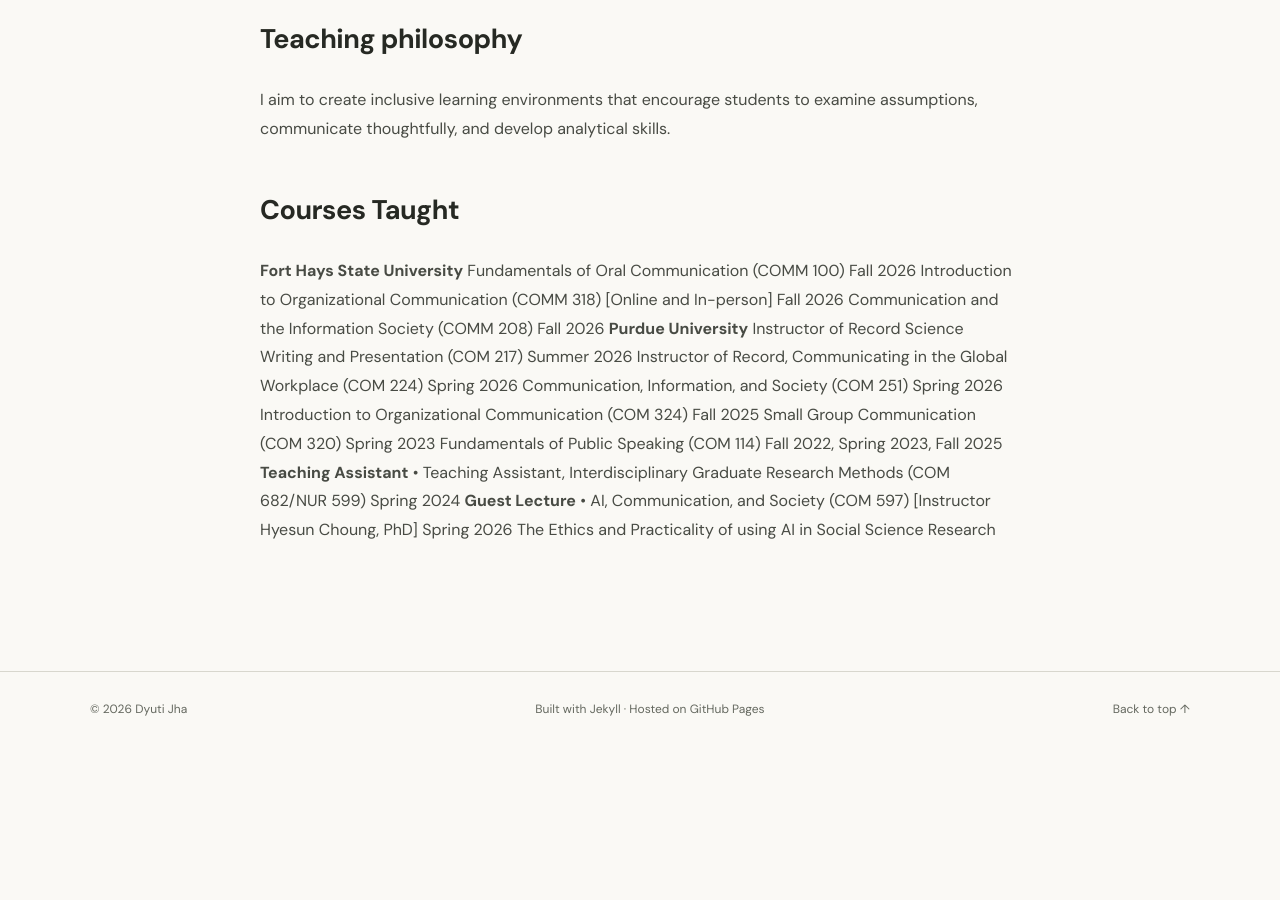
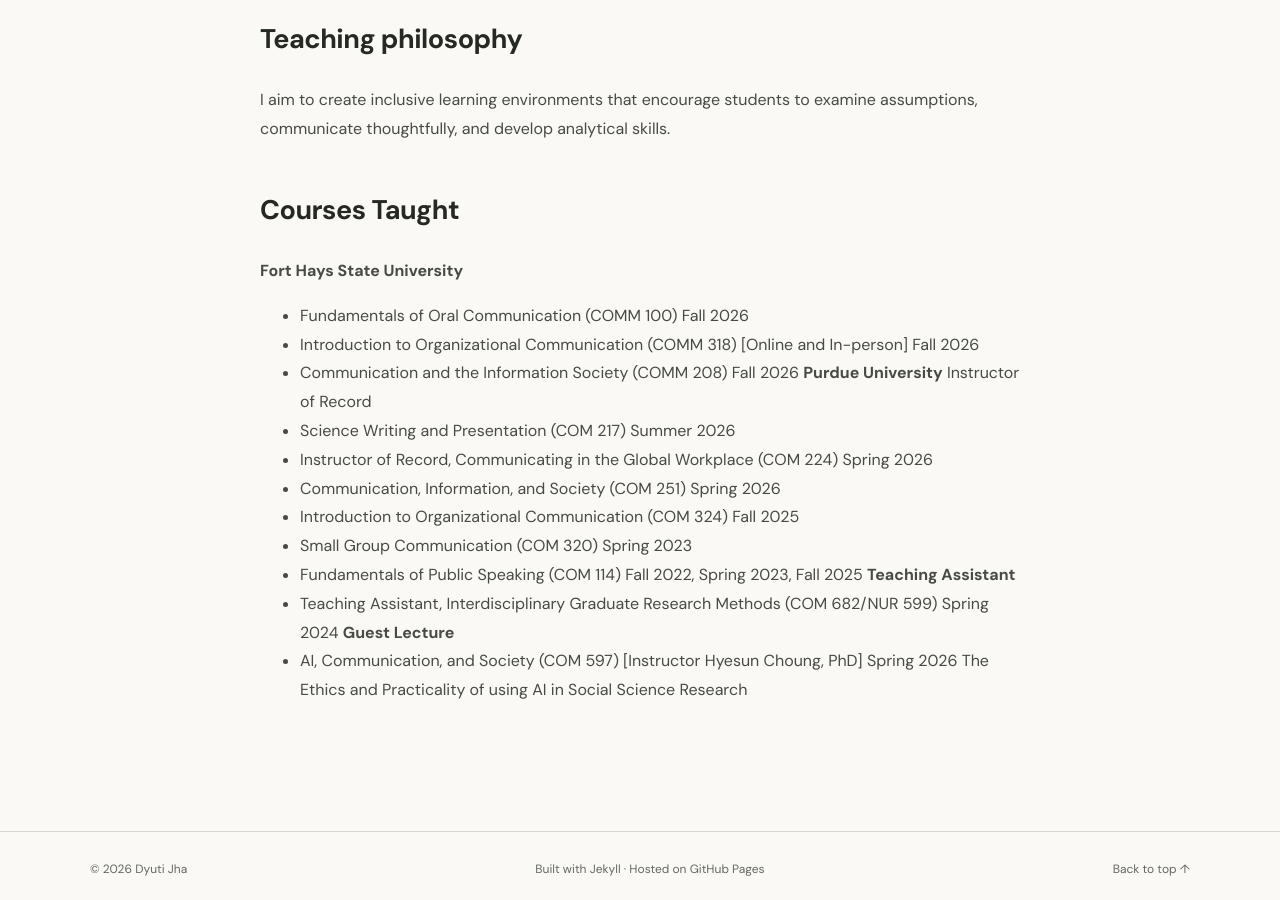
Before and after one commit to dyutij/dyutij.github.io, a Jekyll site: the page built from teaching.md, in a window 1280 px wide and 900 px high, scrolled down 875 px. Built offline with Jekyll 4.4.1, drawn with Linux system fonts in a browser that asks for light colours; some web fonts are replaced; before the commit the page ends 1623 px from its top, so only the background shows below that.

```diff
--- a/teaching.md
+++ b/teaching.md
@@ -21,19 +21,19 @@ I aim to create inclusive learning environments that encourage students to exami
 
 ## Courses Taught
 **Fort Hays State University**
-Fundamentals of Oral Communication (COMM 100) Fall 2026
-Introduction to Organizational Communication (COMM 318) [Online and In-person] Fall 2026
-Communication and the Information Society (COMM 208) Fall 2026
+- Fundamentals of Oral Communication (COMM 100) Fall 2026
+- Introduction to Organizational Communication (COMM 318) [Online and In-person] Fall 2026
+- Communication and the Information Society (COMM 208) Fall 2026
 **Purdue University**
 Instructor of Record
-Science Writing and Presentation (COM 217) Summer 2026
-Instructor of Record, Communicating in the Global Workplace (COM 224) Spring 2026
-Communication, Information, and Society (COM 251) Spring 2026
-Introduction to Organizational Communication (COM 324) Fall 2025
-Small Group Communication (COM 320) Spring 2023
-Fundamentals of Public Speaking (COM 114) Fall 2022, Spring 2023, Fall 2025
+- Science Writing and Presentation (COM 217) Summer 2026
+- Instructor of Record, Communicating in the Global Workplace (COM 224) Spring 2026
+- Communication, Information, and Society (COM 251) Spring 2026
+- Introduction to Organizational Communication (COM 324) Fall 2025
+- Small Group Communication (COM 320) Spring 2023
+- Fundamentals of Public Speaking (COM 114) Fall 2022, Spring 2023, Fall 2025
 **Teaching Assistant**
-• Teaching Assistant, Interdisciplinary Graduate Research Methods (COM 682/NUR 599) Spring 2024
+- Teaching Assistant, Interdisciplinary Graduate Research Methods (COM 682/NUR 599) Spring 2024
 **Guest Lecture**
-• AI, Communication, and Society (COM 597) [Instructor Hyesun Choung, PhD] Spring 2026
+- AI, Communication, and Society (COM 597) [Instructor Hyesun Choung, PhD] Spring 2026
 The Ethics and Practicality of using AI in Social Science Research
```
